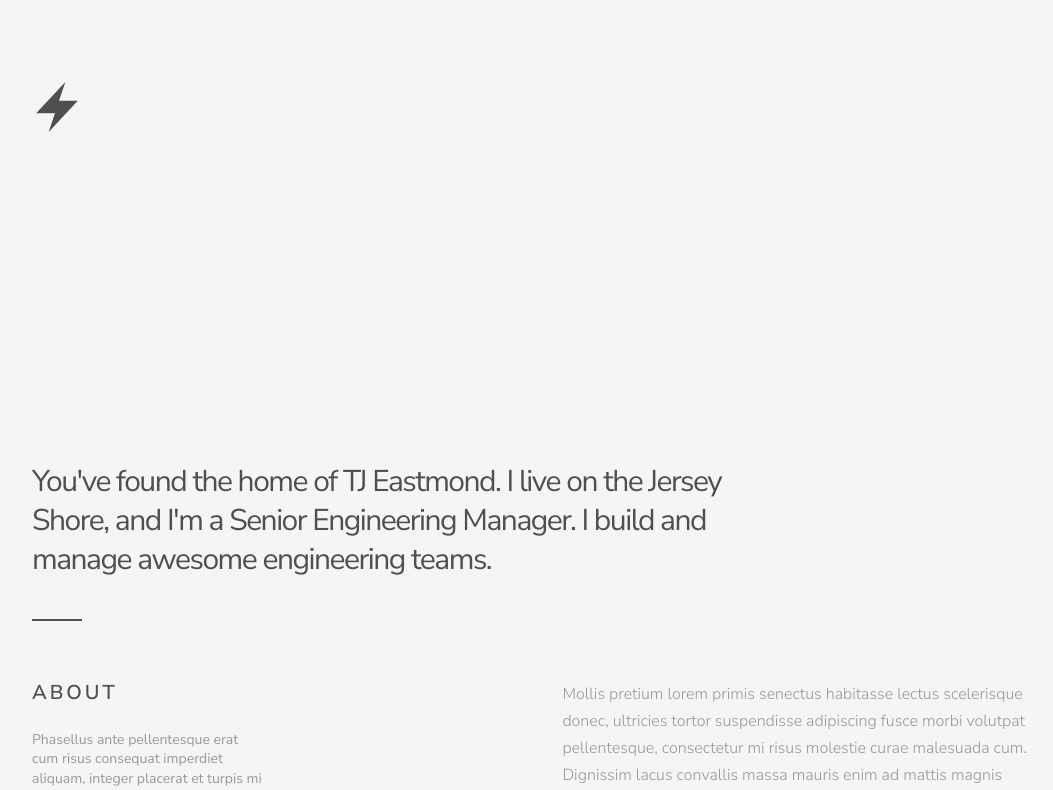
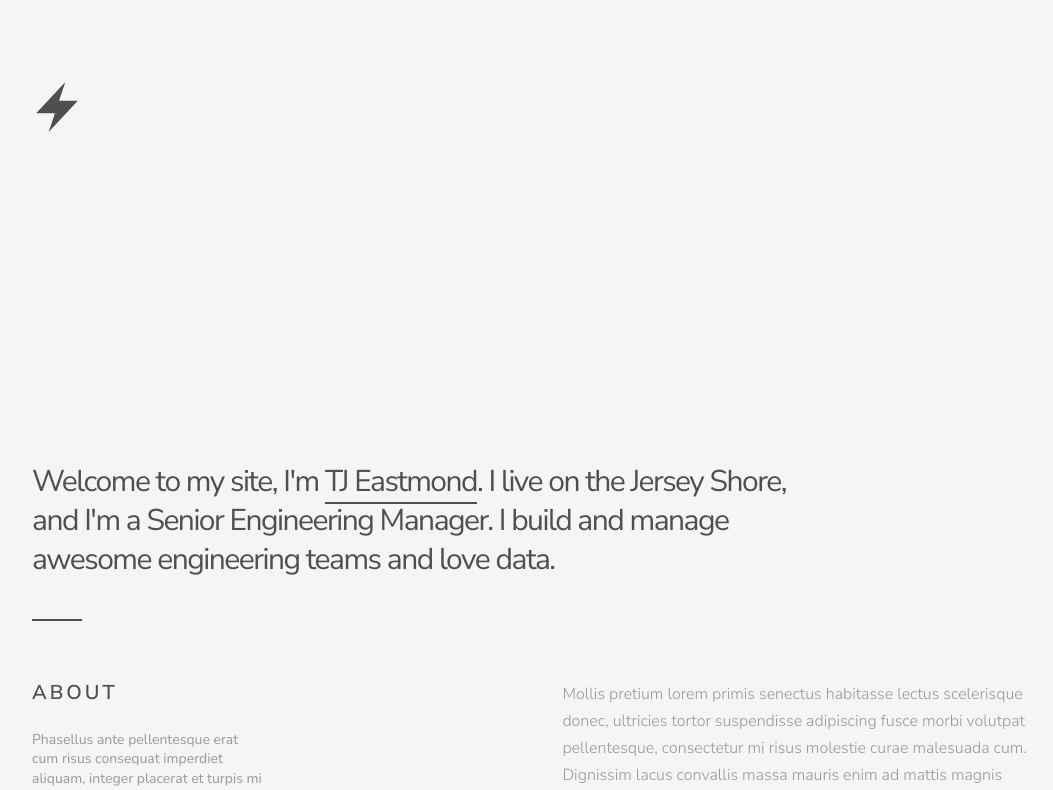
Before and after one commit to tjeastmond/tjeastmond.com, a Next.js app: page / in a window 1280 px wide. Shown: the top 790 px of the page, without its empty margins (98-1151 px from the left). Built offline with nearby package versions, Linux system fonts and the light colour scheme.

Commit message:
NO YOU READ ME!

```diff
--- a/src/app/metadata.js
+++ b/src/app/metadata.js
@@ -45,8 +45,8 @@ export default {
     ],
     themeColor: "#ededed",
   },
-  appleWebApp: {
-    title: "TJ Eastmond",
-    statusBarStyle: "black-translucent",
-  },
+  // appleWebApp: {
+  //   title: "TJ Eastmond",
+  //   statusBarStyle: "black-translucent",
+  // },
 };
--- a/src/modules/blurb.js
+++ b/src/modules/blurb.js
@@ -7,8 +7,8 @@ export default function Blurb() {
           I like to build new products for clients at <a href="#">Studio Eriksson</a>.
         </h1> */}
         <h1>
-          You've found the home of TJ Eastmond. I live on the Jersey Shore, and I'm a Senior Engineering Manager. I
-          build and manage awesome engineering teams.
+          Welcome to my site, I'm <a href="#">TJ Eastmond</a>. I live on the Jersey Shore, and I'm a Senior Engineering
+          Manager. I build and manage awesome engineering teams and love data.
         </h1>
       </div>
     </div>
```
Also changed, not shown: 1 other file (tests, documents, lock files or other folders).
